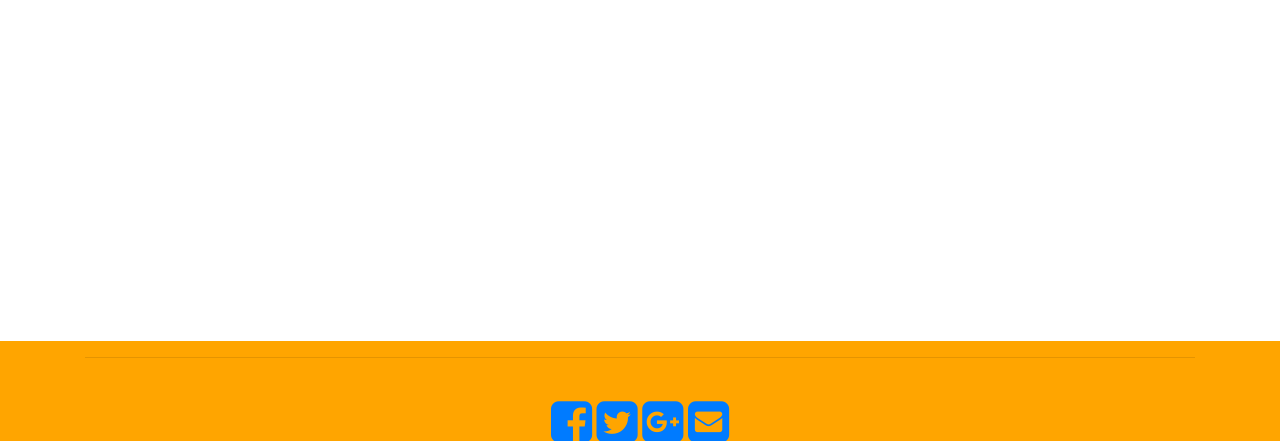
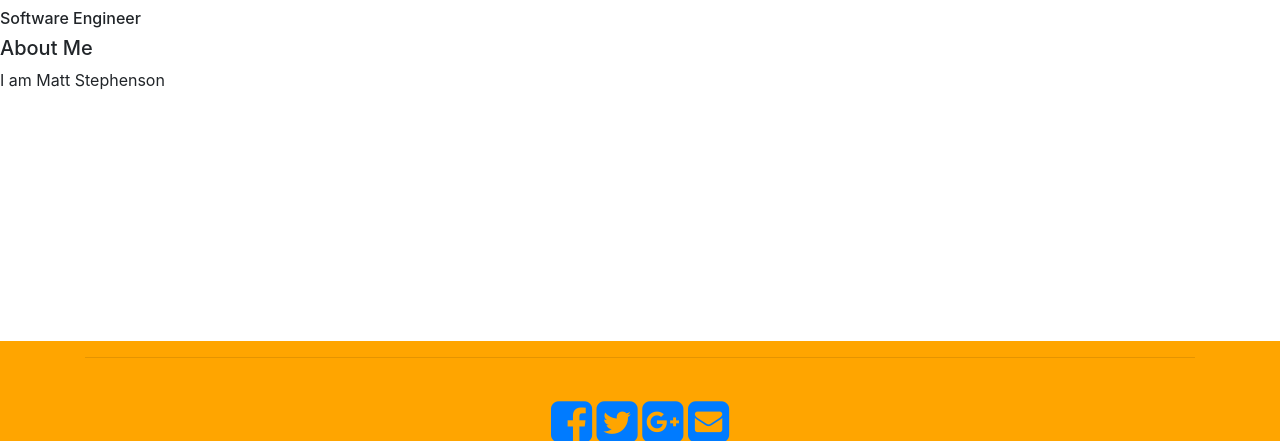
Before and after one commit to Matthewthestephenson/Django-Project, a Django app: page /home/ in a window 1280 px wide. Shown: the part 359-800 px from the top of the page. Run offline with Django 3.2, Linux system fonts and the light colour scheme; some libraries are stand-ins or nearby versions.

```diff
--- a/home/templates/home.html
+++ b/home/templates/home.html
@@ -1,8 +1,20 @@
 {% extends 'base.html' %}
-{% block title %}
-    <title>CrmApp</title>
-{% endblock title %}
+
+
+{% block css %}
+{% load static %}
+<!--<link rel=stylesheet type="text/css" href="{% static 'css/home.css' %}">-->
+{% endblock css %}
 
 {% block content %}
-<p> hi</p>
+<div id="Profile">
+<h3>Matthew Stephenson</h3>
+<h6>Software Engineer</h6>
+</div>
+
+<div id="AboutMe">
+<h5>About Me</h5>
+<p>I am Matt Stephenson</p>
+</div>
+
 {% endblock content %}
```
